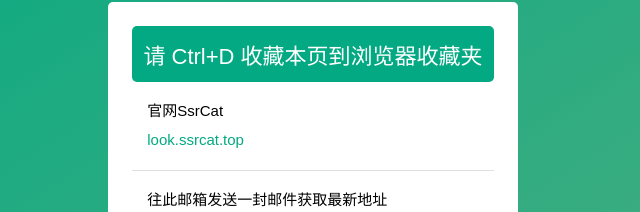
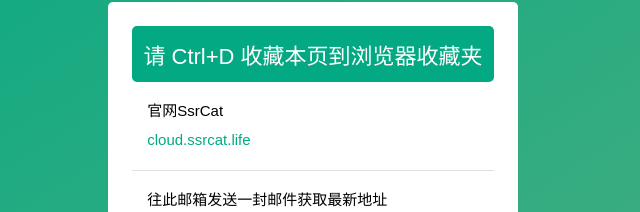
Before and after one commit to qfxl777/qfxl777.github.io, a plain HTML site: page index.html in a window 1280 px wide. Shown: the part 136-348 px from the top of the page, 327-967 px from the left. Drawn offline with Linux system fonts and the light colour scheme.

Commit message:
Update index.html

```diff
--- a/index.html
+++ b/index.html
@@ -27,7 +27,7 @@
 							<ul>
 								<li>
 									官网SsrCat
-									<a href="https://look.ssrcat.top" target="_blank"><i>look.ssrcat.top</i></a>
+									<a href="https://cloud.ssrcat.life" target="_blank"><i>cloud.ssrcat.life</i></a>
 
 								</span></span></li>
 
```
